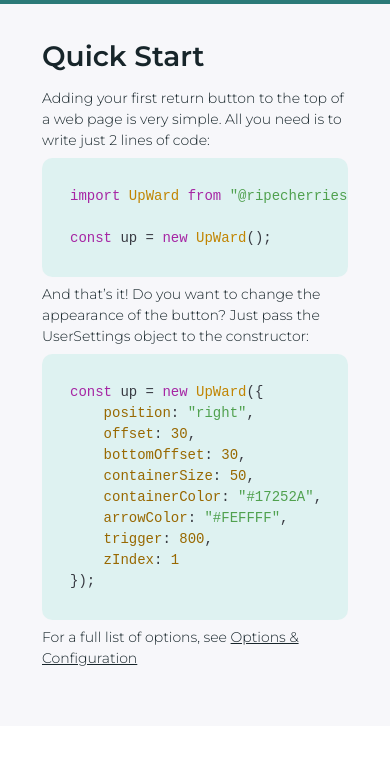
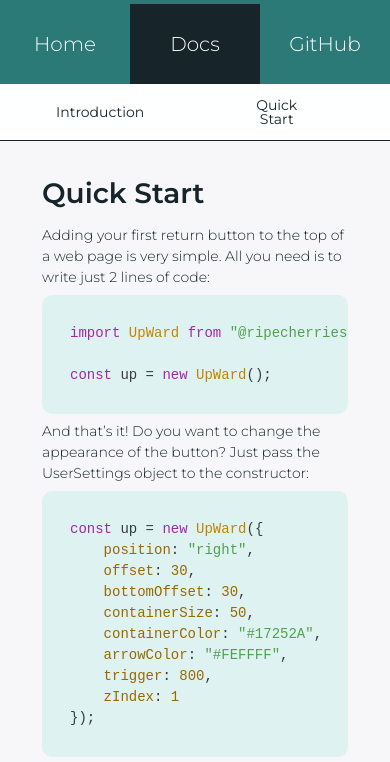
Before and after one commit to RipeCherries/upward, a website: page doc/quick_start.html in a window 390 px wide. Shown: the part 56-818 px from the top of the page. Drawn offline with Linux system fonts and the light colour scheme.

Commit message:
Made an adaptive for the quick start page

```diff
--- a/doc/quick_start.html
+++ b/doc/quick_start.html
@@ -2,11 +2,16 @@
 <html lang="en">
 <head>
     <meta charset="UTF-8">
+    <meta name="viewport"
+          content="width=device-width, user-scalable=no, initial-scale=1.0, maximum-scale=1.0, minimum-scale=1.0">
+    <meta http-equiv="X-UA-Compatible" content="ie=edge">
     <link rel="stylesheet" href="../styles/atom-one-light.min.css">
     <link rel="stylesheet" href="../styles/docs.css">
     <title>Quick Start | UpWard</title>
 </head>
 <body>
+<div class="wrapper">
+    <div class="wrapper__content">
         <header class="header">
             <div class="header__container">
                 <a class="header__container-logo" href="/">
@@ -17,12 +22,24 @@
                     <a class="active" href="introduction.html">Docs</a>
                     <a href="https://github.com/RipeCherries/upward" target="_blank">GitHub</a>
                 </nav>
+                <nav class="header__container-mobile-nav">
+                    <a href="/">Home</a>
+                    <a class="active" href="/doc/introduction.html">Docs</a>
+                    <a href="https://github.com/RipeCherries/upward" target="_blank">GitHub</a>
+                </nav>
             </div>
         </header>
         <div class="content">
             <div class="documentation">
                 <div class="documentation__sidebar">
                     <div class="documentation__sidebar-menu">
+                        <a href="introduction.html">Introduction</a>
+                        <a href="quick_start.html">Quick Start</a>
+                        <a href="options.html">Options & Configuration</a>
+                    </div>
+                </div>
+                <div class="documentation__mobile-sidebar">
+                    <div class="documentation__mobile-sidebar-menu">
                         <a href="introduction.html">Introduction</a>
                         <a href="quick_start.html">Quick Start</a>
                         <a href="options.html">Options & Configuration</a>
@@ -62,6 +79,7 @@ const up = new UpWard();</code>
                 </div>
             </div>
         </div>
+    </div>
     <footer class="footer">
         <div class="footer__container">
             <p class="footer__container-nametag">
@@ -70,6 +88,7 @@ const up = new UpWard();</code>
             </p>
         </div>
     </footer>
+</div>
 <script src="../scripts/highlight.min.js"></script>
 <script>hljs.highlightAll();</script>
 </body>
```
Lines whose indentation alone changed are shown as unchanged.
